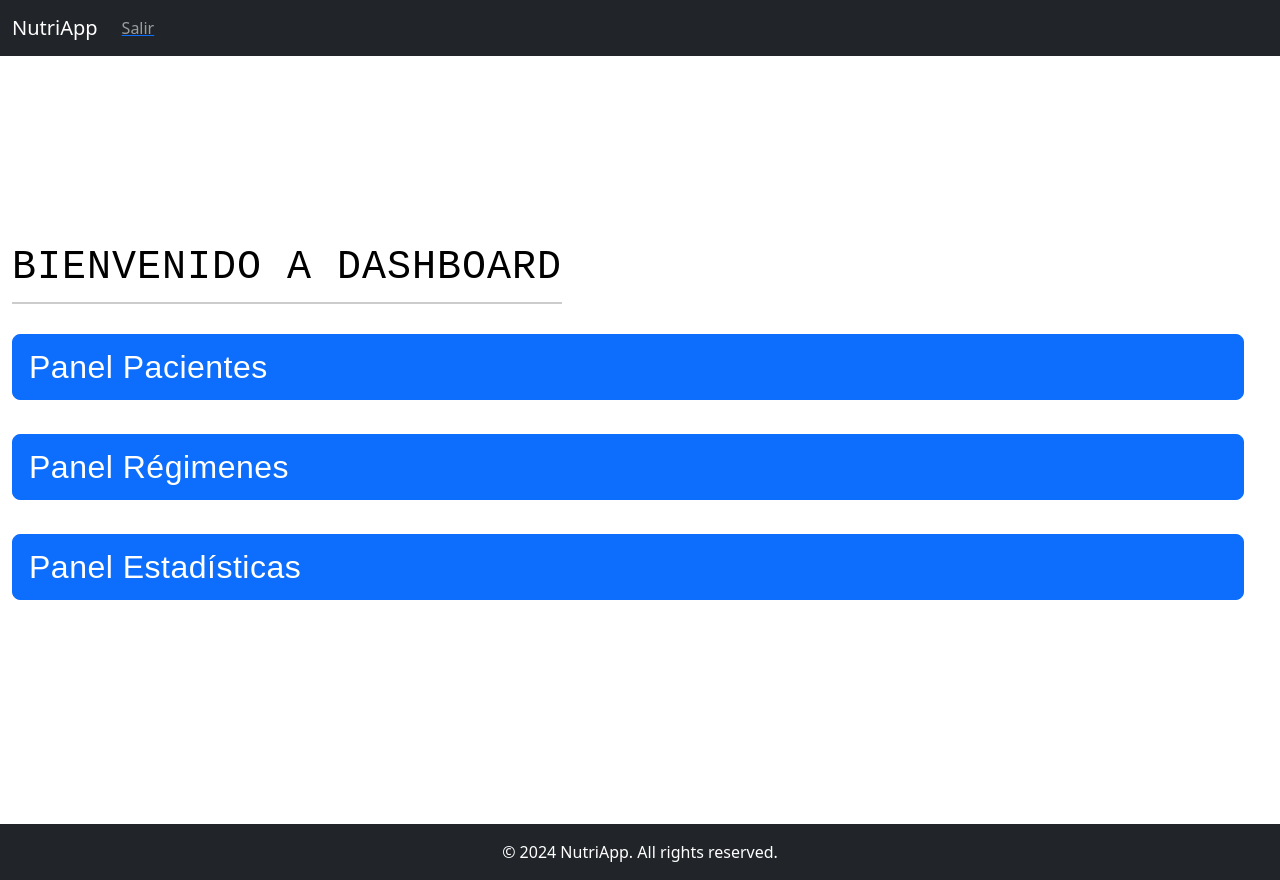
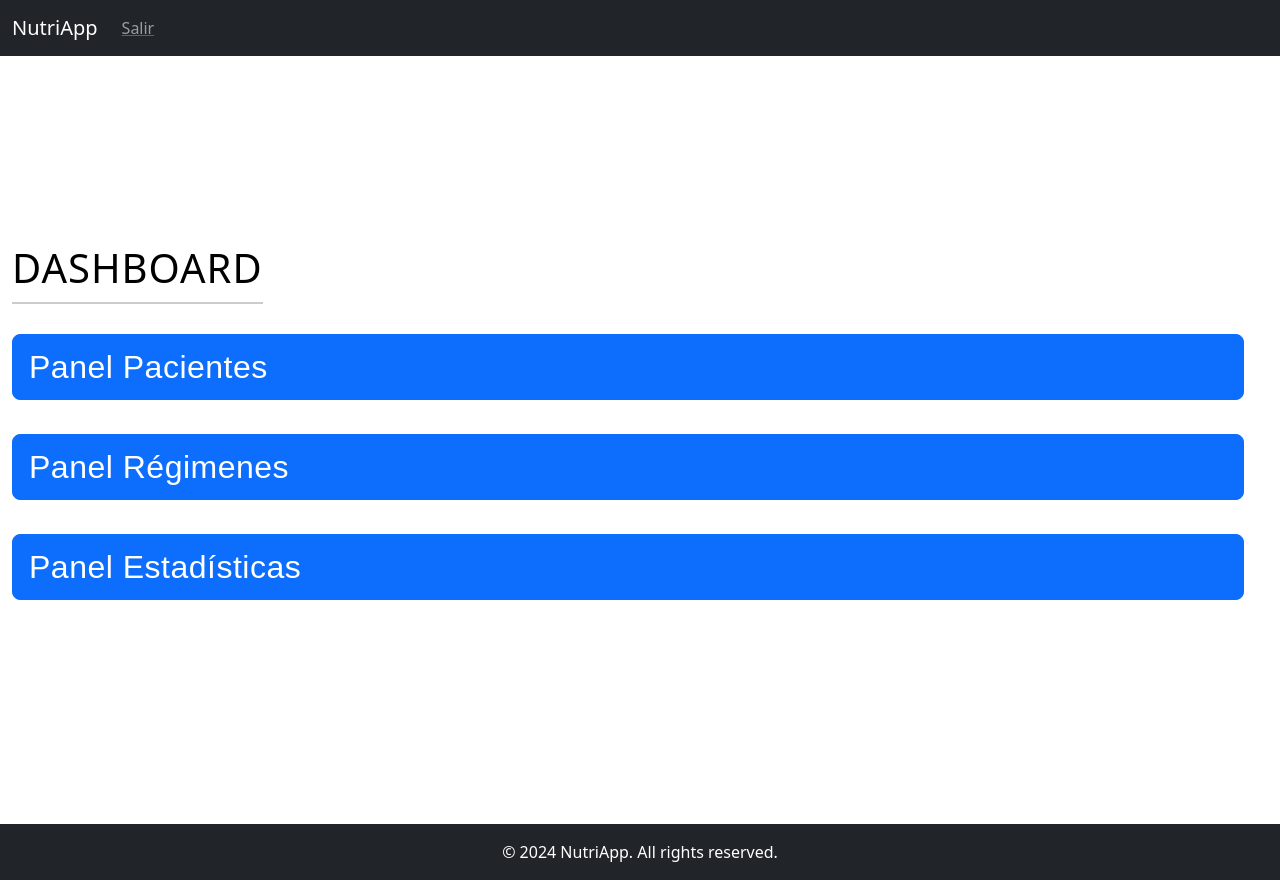
Before and after one commit to karen-rm/Modulo-Nutriologo, a React (Vite) app in the folder frontend/: page /dashboard in a window 1280 px wide. Built offline with nearby package versions, Linux system fonts and the light colour scheme; sample sign-in values are in the browser's storage.

Commit message:
Cambio de titulo en Dashboard.hsx

```diff
--- a/frontend/src/pages/Dashboard.jsx
+++ b/frontend/src/pages/Dashboard.jsx
@@ -6,7 +6,7 @@ export const Dashboard = () => {
   return (
     <MainLayout>
       <div className="container-fluid vh-100 d-flex flex-column justify-content-center align-items-start">
-        <h1 className='title'>Bienvenido a Dashboard</h1>
+        <h1 className='title'>Dashboard</h1>
 
         <div className="row w-100">
           <div className="col-12 mb-4">
--- a/frontend/src/pages/css/style_dashboard.css
+++ b/frontend/src/pages/css/style_dashboard.css
@@ -1,6 +1,5 @@
 .title {
   font-size: 2.5rem;
-  font-family: 'Courier New', Courier, monospace;
   color: black;
   margin: 20px 0;
   text-transform: uppercase;
```
